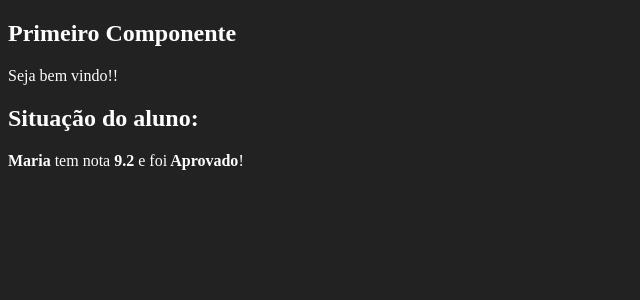
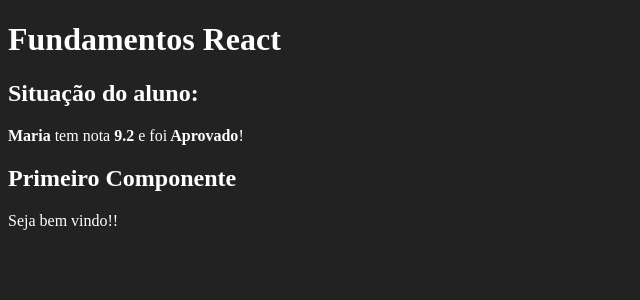
Before and after one commit to Raylannal/demo-react, a React (Create React App) app: page / in a window 1280 px wide. Shown: the top 300 px of the page, without its empty margins (0-640 px from the left). Built offline with nearby package versions, Linux system fonts and the light colour scheme.

Commit message:
feat: :sparkles: new component app

```diff
--- /dev/null
+++ b/src/App.jsx
@@ -0,0 +1,16 @@
+/* eslint-disable import/no-anonymous-default-export */
+import React from "react";
+import Primeiro from "./components/basicos/Primeiro";
+import ComParametro from "./components/basicos/ComParametro";
+
+export default (_) => (
+  <div id="app">
+    <h1>Fundamentos React</h1>
+    <ComParametro
+      titulo="Situação do aluno:"
+      aluno="Maria"
+      nota={9.2}
+    ></ComParametro>
+    <Primeiro></Primeiro>
+  </div>
+);
--- a/src/index.jsx
+++ b/src/index.jsx
@@ -1,17 +1,6 @@
-import React from "react"
-import ReactDOM from "react-dom"
-import './index.css'
-import Primeiro from "./components/basicos/Primeiro"
-import ComParametro from "./components/basicos/ComParametro"
+import React from "react";
+import ReactDOM from "react-dom";
+import "./index.css";
+import App from "./App";
 
-ReactDOM.render(
-    <div>
-        <Primeiro></Primeiro>
-        <ComParametro
-            titulo = "Situação do aluno:"
-            aluno = "Maria"
-            nota = {9.2}
-            ></ComParametro>
-    </div>,
-    document.getElementById('root')
-)
+ReactDOM.render(<App></App>, document.getElementById("root"));
```
Also changed, not shown: src/components/basicos/ComParametro.jsx (+6 -7 lines), src/components/basicos/Primeiro.jsx (+8 -9 lines).
